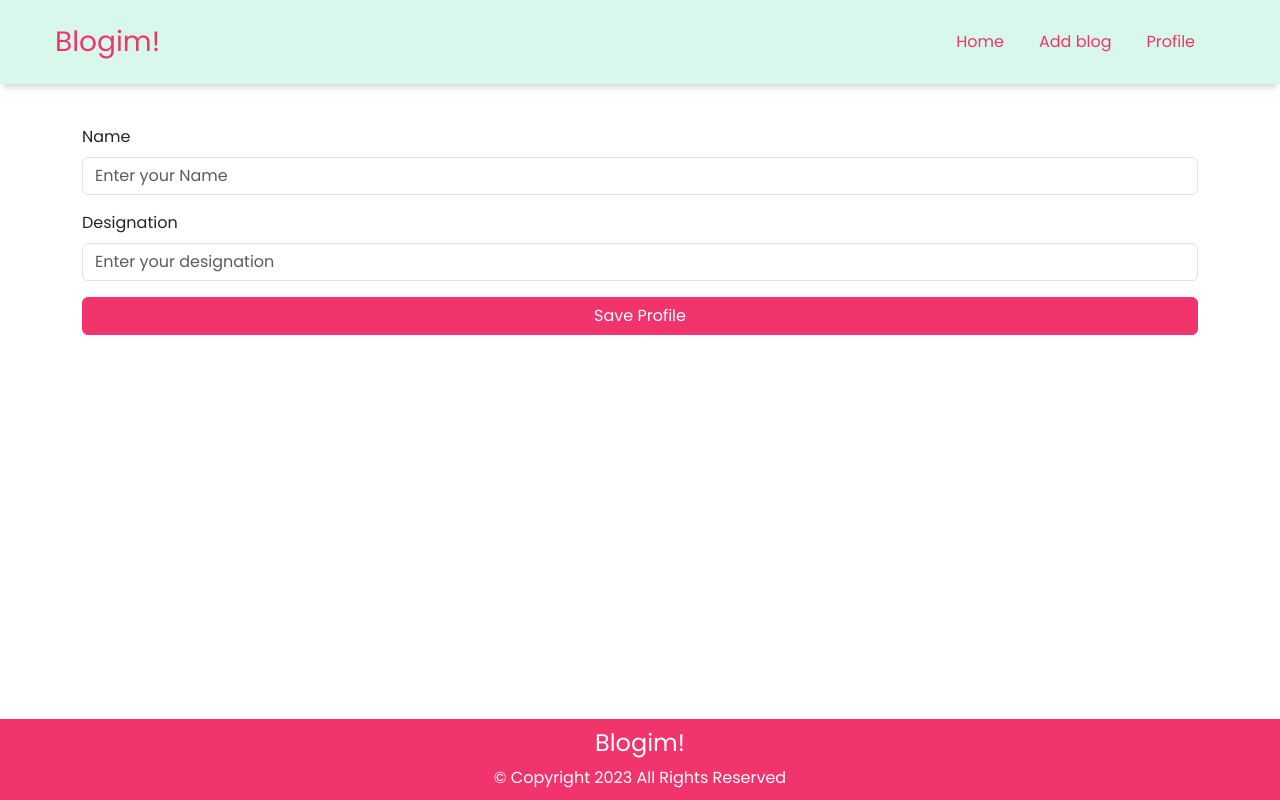
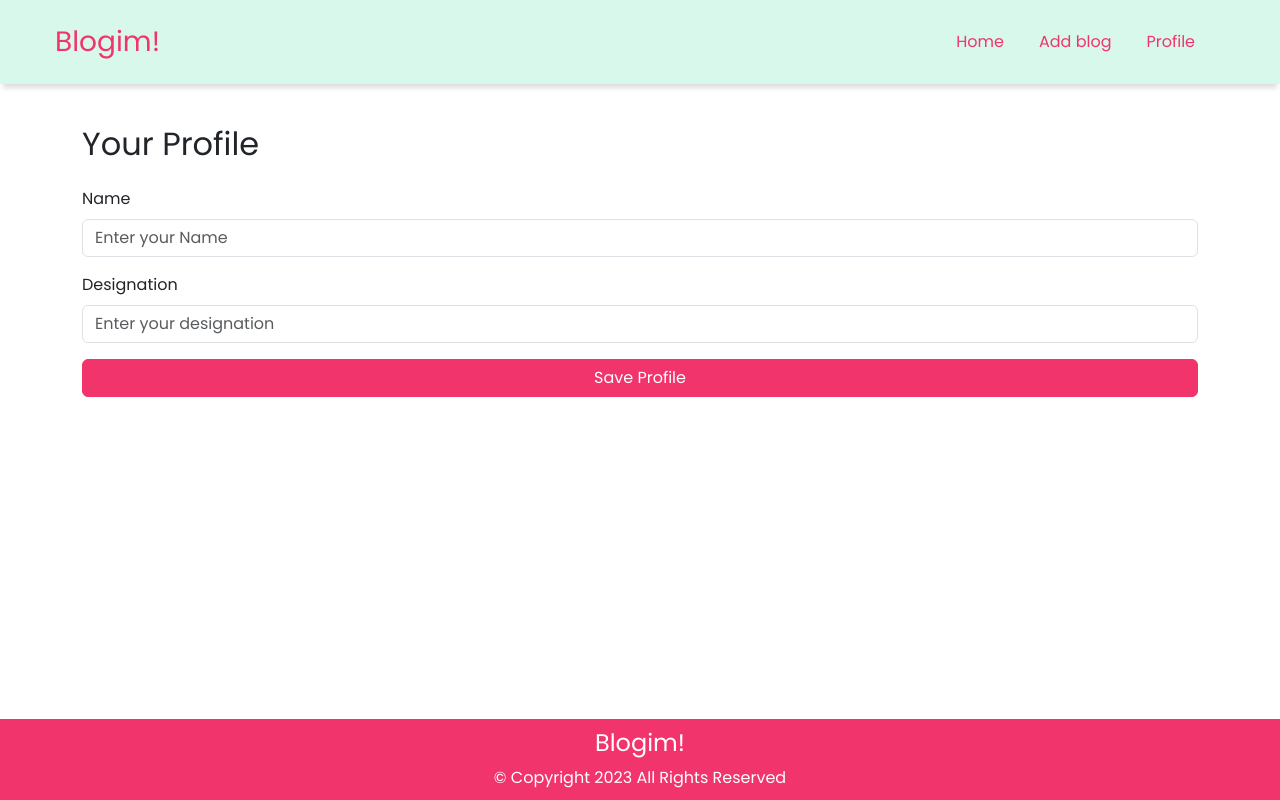
Before and after one commit to asenseofpradhyu/blogapp-react, a React (Vite) app: page /profile in a window 1280 px wide. Built offline with nearby package versions, Linux system fonts and the light colour scheme.

Commit message:
[Blog-5] --Add Profile Header

```diff
--- a/src/pages/profile.jsx
+++ b/src/pages/profile.jsx
@@ -25,6 +25,7 @@ function Profile() {
   return (
         <div className="main-content">
       <Container>
+        <h2 className="mb-4">Your Profile</h2>
     <Formik
       validationSchema={schema}
       onSubmit={(values) => onSubmitProfile(values)}
```
